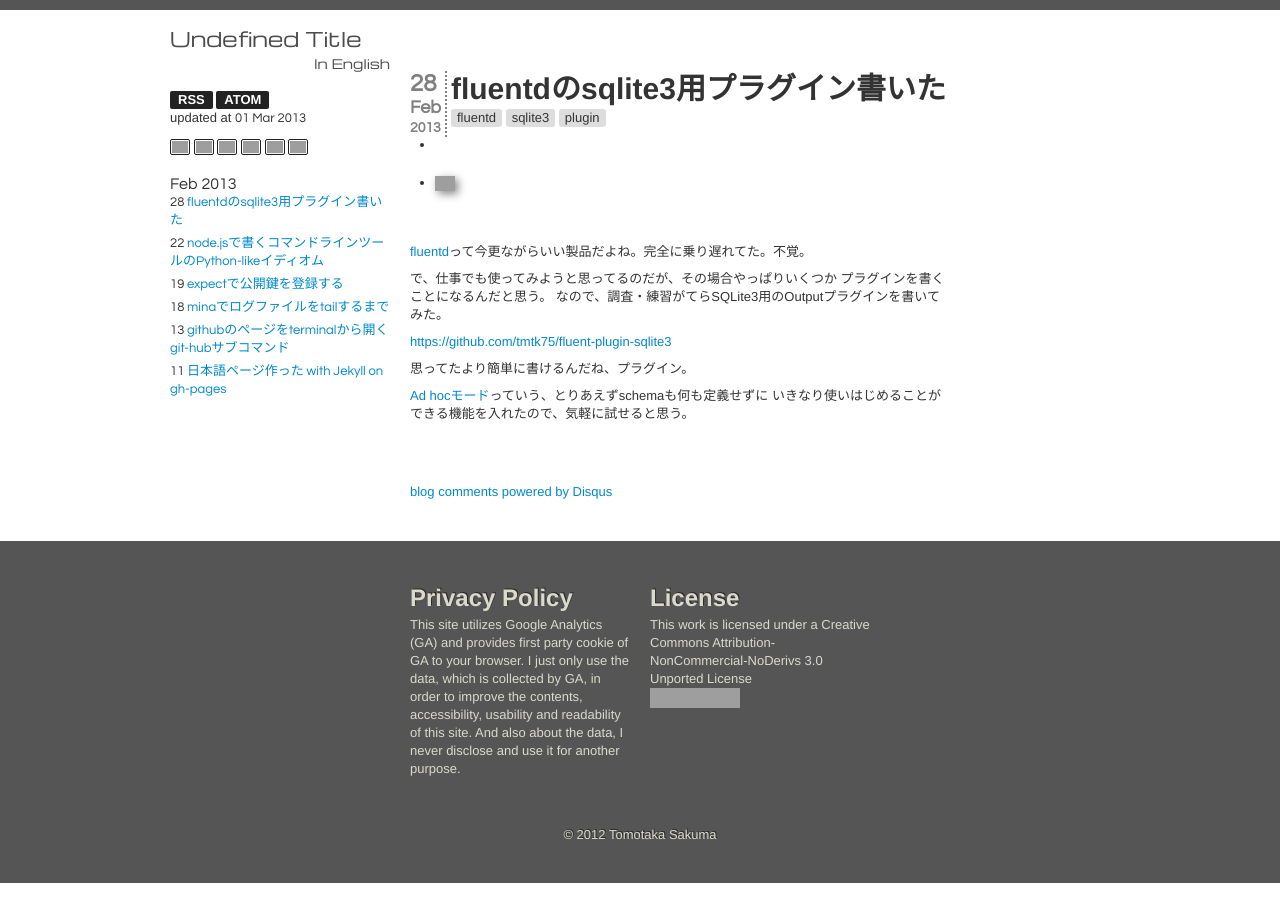
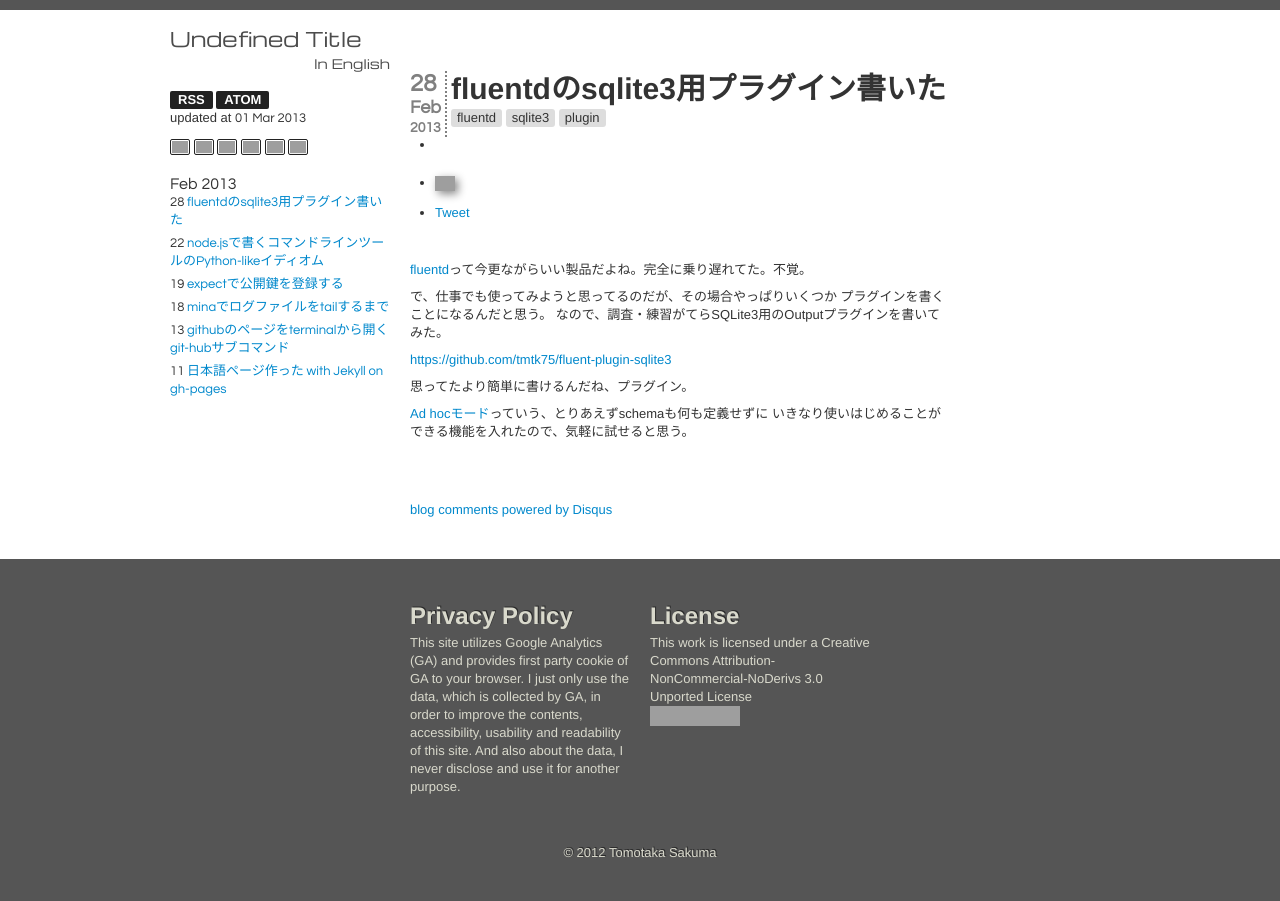
Before and after one commit to tmtk75/tmtk75.github.io, a Jekyll site: the page built from _posts/2013-02-28-created_fluent-plugin-sqlite3_for_my_training.ja.md, in a window 1280 px wide. Built offline with Jekyll 4.4.1, drawn with Linux system fonts in a browser that asks for light colours; comment, search, counter and statistics services are not loaded; grey boxes are pictures that could not be loaded.

Commit message:
twitter button

```diff
--- a/_layouts/default.html
+++ b/_layouts/default.html
@@ -142,5 +142,10 @@
       //]]>
     </script>
     <script async='async' charset='utf-8' src='http://b.st-hatena.com/js/bookmark_button.js'></script>
+    <script type='text/javascript'>
+      //<![CDATA[
+        !function(d,s,id){var js,fjs=d.getElementsByTagName(s)[0];if(!d.getElementById(id)){js=d.createElement(s);js.id=id;js.src="//platform.twitter.com/widgets.js";fjs.parentNode.insertBefore(js,fjs);}}(document,"script","twitter-wjs");
+      //]]>
+    </script>
   </aside>
 </html>
--- a/_layouts/post.html
+++ b/_layouts/post.html
@@ -17,13 +17,16 @@ layout: default
       {% endfor %}
     </ul>
     <ul class='buttons'>
-      <li>
+      <li class='facebook'>
         <div class='fb-like' data-layout='button_count' data-send='true' data-show-faces='false' data-width='450'></div>
       </li>
-      <li>
+      <li class='hatena'>
         <a class='hatena-bookmark-button' data-hatena-bookmark-layout='simple-balloon' data-hatena-bookmark-title='{{page.title}}({{site.title}})' href='http://b.hatena.ne.jp/entry/{{site.url}}'>
           <img height='20' src='http://b.st-hatena.com/images/entry-button/button-only.gif' style='border: none;' width='20' />
         </a>
+      </li>
+      <li class='twitter'>
+        <a class='twitter-share-button' data-via='tmtk75' href='https://twitter.com/share'>Tweet</a>
       </li>
     </ul>
     <div class='links_with_tag' data-bind="style:{visibility:'visible'},visible:links_shown,event:{mouseover:keep,mouseout:hide_links_for_tag}">
```
Also changed, not shown: 2 other files.
